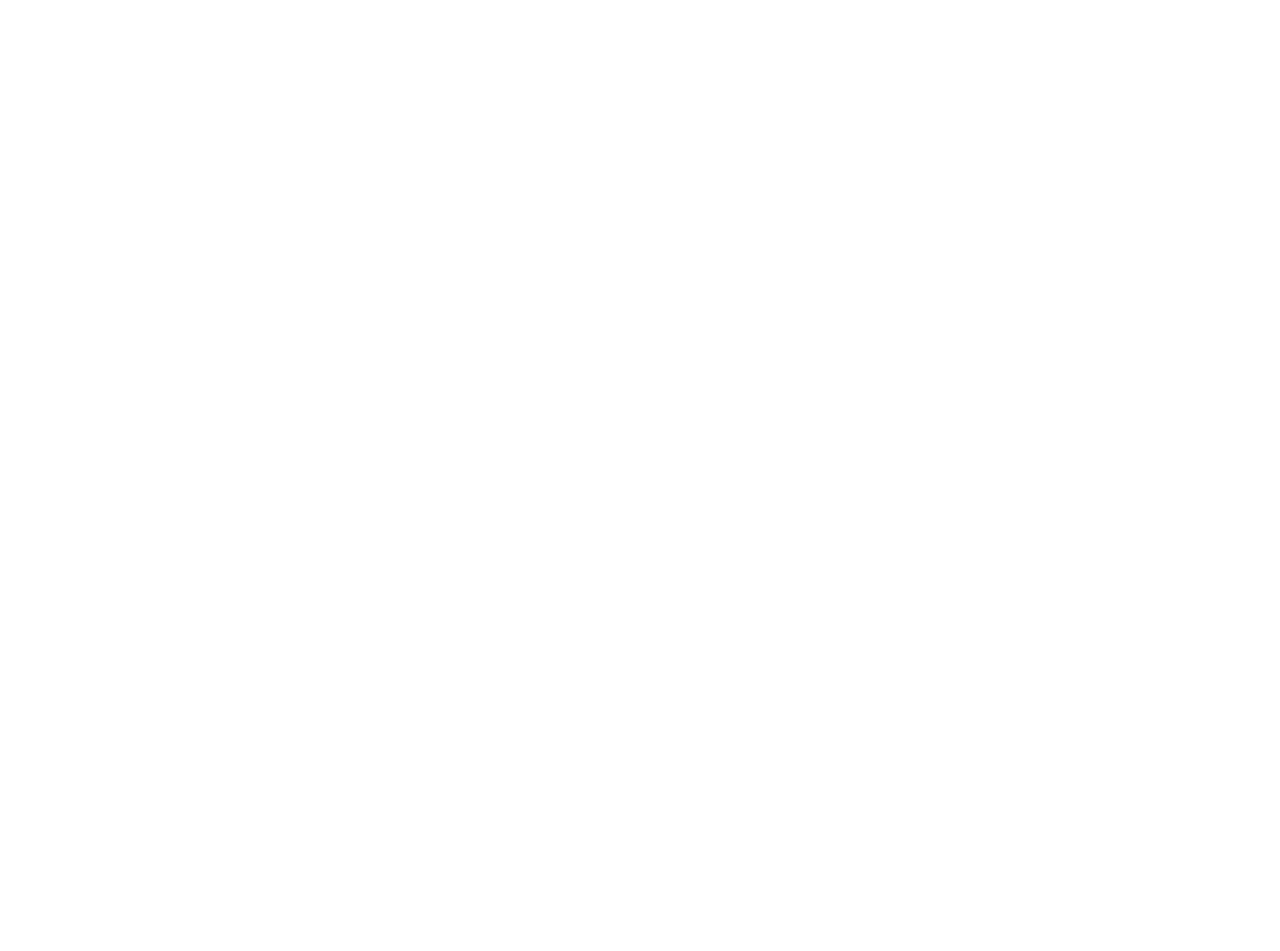
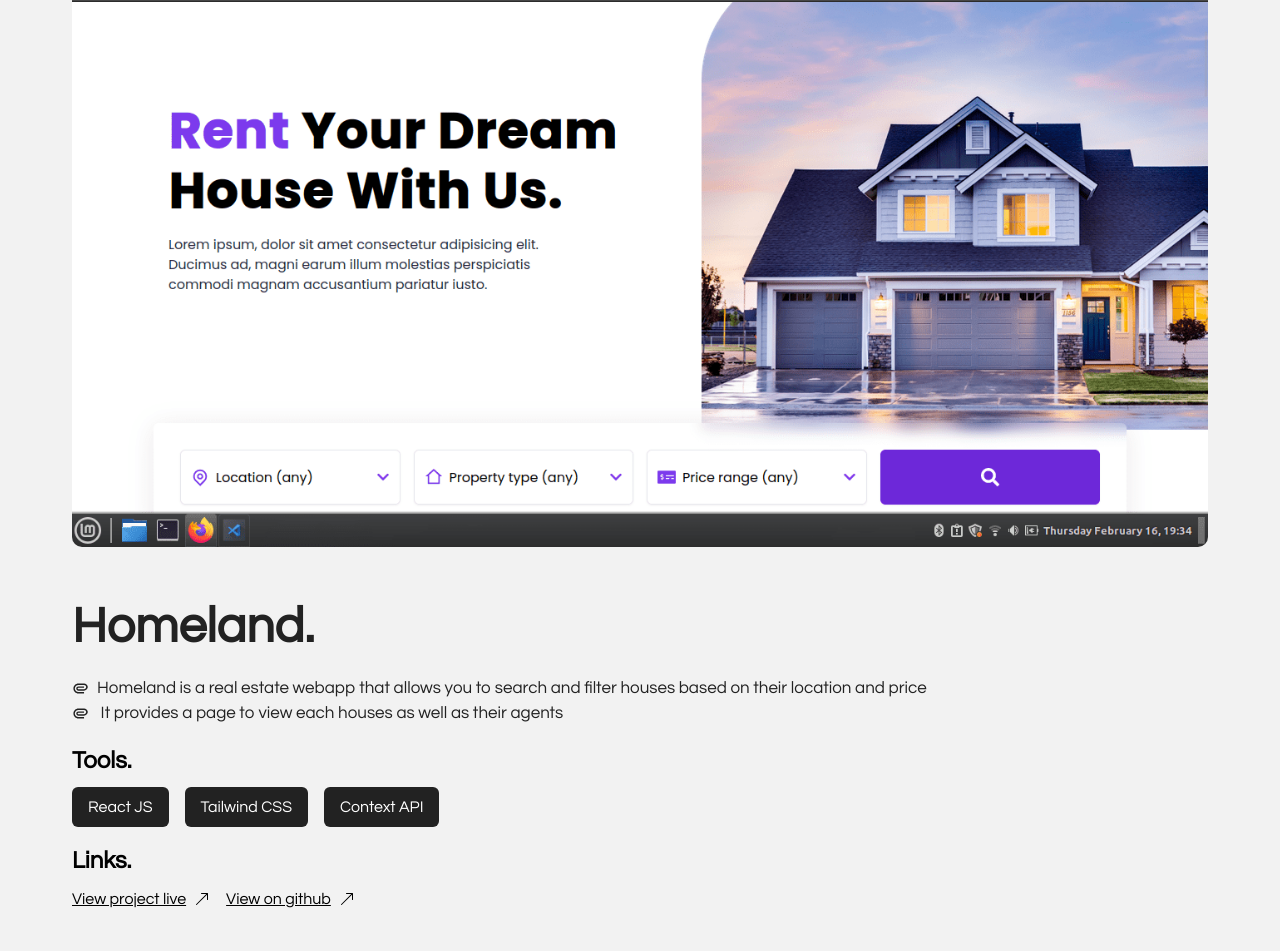
Before and after one commit to daniel-dunsin/portfolio-v2, a React (Create React App) app: page /portfolio/0 in a window 1280 px wide. Shown: the part 264-1215 px from the top of the page. Before the commit the page ends 800 px from the top, so only its background shows below. Built offline with nearby package versions, Linux system fonts and the light colour scheme.

Commit message:
finished single portfolio page

```diff
--- a/src/components/UI/FilterButtons.tsx
+++ b/src/components/UI/FilterButtons.tsx
@@ -5,7 +5,7 @@
   const { filterButtons, selectFilterButton, selectedFilterButton } =
     useGlobalContext();
   return (
-    <div className="max-w-[90vw] overflow-x-scroll horizontal-scrollbar  mx-auto">
+    <div className="max-w-[90vw] overflow-x-scroll horizontal-scrollbar  mx-auto pb-2">
       <header className="flex items-center justify-center min-w-fit">
         {filterButtons.map((button, index: number) => {
           return (
--- a/src/components/UI/singleProject.tsx
+++ b/src/components/UI/singleProject.tsx
@@ -1,12 +1,13 @@
 import React, { FC } from "react";
 import { IProject } from "../../types/types";
 import { Link } from "react-router-dom";
+import { BsSearch, BsViewStacked } from "react-icons/bs";
 
 type singleProjectProps = IProject;
 
 const SingleProject: FC<singleProjectProps> = (props) => {
   return (
-    <article className="min-w-[350px] relative h-[200px] overflow-hidden rounded-[10px] shadow-md">
+    <article className="min-w-[350px] hoverImg relative h-[200px] overflow-hidden rounded-[10px] shadow-md">
       {/* img container */}
       <div className="w-full h-full">
         <img
@@ -16,9 +17,17 @@
           loading="lazy"
         />
       </div>
-      <div className="absolute top-0 left-0 hoverText w-full h-full flex flex-col justify-end text-white font-bold p-6">
-        <h2>{props.name}</h2>
-        <Link to={"/portfolio/" + props.id}>View Project</Link>
+      <div className="absolute top-0 left-0 hoverText w-0 h-full overflow-hidden flex flex-col justify-end text-white font-bold p-6">
+        <h2 className="text-[18px] font-bold">{props.name}</h2>
+        <Link
+          to={"/portfolio/" + props.id}
+          className="px-3 py-2 bg-mainDarkColor max-w-fit rounded-md shadow-md flex items-center gap-x-4"
+        >
+          View Project
+          <span>
+            <BsSearch />
+          </span>
+        </Link>
       </div>
     </article>
   );
--- a/src/components/sections/Navbar.tsx
+++ b/src/components/sections/Navbar.tsx
@@ -12,8 +12,8 @@
           <img
             src={
               sidebarOpened
-                ? "./images/logo-white.png"
-                : "./images/logo-black.png"
+                ? "../images/logo-white.png"
+                : "../images/logo-black.png"
             }
             alt="Logo"
             loading="lazy"
--- a/src/components/sections/Sidebar.tsx
+++ b/src/components/sections/Sidebar.tsx
@@ -62,7 +62,7 @@
                 {link.text}
               </Link>
               <div
-                className={`underline ${
+                className={`custom-underline ${
                   location.pathname === link.href && "link-in-view"
                 }`}
               ></div>
--- a/src/context/index.tsx
+++ b/src/context/index.tsx
@@ -46,7 +46,7 @@
   },
 ];
 
-const projects: ProjectCategories[] = [
+export const projects: ProjectCategories[] = [
   {
     id: 0,
     name: "Web Pages",
@@ -221,7 +221,7 @@
           live: "",
           github: "/portfolio-v2",
         },
-        image: "",
+        image: "daniel-dunsin.png",
         tools: ["React JS", "Typescript", "Context API", "Tailwind CSS"],
       },
       {
@@ -260,7 +260,7 @@
           live: "https://daniel-memory-game.vercel.app",
           github: "/Memory-Game",
         },
-        image: "",
+        image: "memory-game.png",
         tools: ["React JS", "CSS", "Typescript"],
       },
       {
@@ -293,7 +293,7 @@
           live: "https://daniel-button-editor.vercel.app",
           github: "/Button-Editor",
         },
-        image: "button-editor",
+        image: "button-editor.png",
         tools: ["Next JS", "Styled Components", "Typescript"],
       },
     ],
--- a/src/index.css
+++ b/src/index.css
@@ -25,7 +25,7 @@
 
 .horizontal-scrollbar::-webkit-scrollbar {
   background-color: transparent;
-  height: 6px;
+  height: 5px;
 }
 
 .container {
@@ -45,20 +45,20 @@
   transition-delay: 0.4s;
 }
 
-.underline {
+.custom-underline {
   width: 0;
   height: 3px;
   transition: 0.4s;
   background-color: white;
   margin: 0 auto;
 }
-.link .underline.link-in-view {
+.link .custom-underline.link-in-view {
   width: 100%;
 }
-.link:hover .underline {
+.link:hover .custom-underline {
   width: 100%;
 }
-.sidebar-hidden .underline.link-in-view {
+.sidebar-hidden .custom-underline.link-in-view {
   width: 0% !important;
 }
 
@@ -112,17 +112,29 @@
 }
 
 /* experience */
-.experience .underline {
+.experience .custom-underline {
   @apply bg-mainDarkColor;
 }
-.experience-in-view .underline {
+.experience-in-view .custom-underline {
   width: 100%;
+}
+.hoverImg:hover .hoverText {
+  width: 100%;
+  opacity: 1;
 }
 
 .hoverText {
-  background: linear-gradient(
+  /* background: linear-gradient(
     to top,
     rgba(0, 0, 0, 0.9) 0%,
     rgba(255, 255, 255, 0.4) 90%
-  );
+  ); */
+  background-color: rgba(0, 0, 0, 0.6);
+  opacity: 0;
+  transition: 300ms;
 }
+
+.hoverText:hover {
+  width: 100%;
+  opacity: 1;
+}
--- a/src/pages/About.tsx
+++ b/src/pages/About.tsx
@@ -158,7 +158,7 @@
         <Title text="Experience." topOfPage={false} />
         <div className="flex gap-y-6 gap-x-[3rem] items-start my-8 md:flex-row flex-col">
           <div className="flex overflow-x-scroll w-full max-w-fit pb-3 flex-1 pt-2 horizontal-scrollbar">
-            <div className="flex md:flex-col gap-2 md:items-start md:justify-start justify-center items-center w-fit">
+            <div className="flex md:flex-col gap-2 md:items-start md:justify-start justify-center items-center min-w-fit">
               {companies?.map((company, index) => {
                 return (
                   <article
@@ -172,7 +172,7 @@
                     key={index}
                   >
                     <p>{company}</p>
-                    <div className="underline"></div>
+                    <div className="custom-underline"></div>
                   </article>
                 );
               })}
--- a/src/pages/Portfolio.tsx
+++ b/src/pages/Portfolio.tsx
@@ -20,11 +20,15 @@
         />
         <FilterButtons />
 
-        <div className="mt-4">
+        <div className="mt-4 mb-8">
           {filteredProjects.map((project, index: number) => {
             return (
               <section key={index}>
-                <Title topOfPage={false} text={project.name} smallSize={true} />
+                <Title
+                  topOfPage={false}
+                  text={project.name + ` (${project.projects.length})`}
+                  smallSize={true}
+                />
                 <div className="flex items-center justify-start overflow-x-scroll horizontal-scroll gap-[1rem] pb-2">
                   {project.projects.map((project, index) => {
                     return <SingleProject key={index} {...project} />;
--- a/src/pages/SinglePortfolio.tsx
+++ b/src/pages/SinglePortfolio.tsx
@@ -1,7 +1,82 @@
-import React from "react";
+import React, { useEffect, useState } from "react";
+import { BiPaperclip, BiShare } from "react-icons/bi";
+import { BsArrowUpRight, BsShare } from "react-icons/bs";
+import { useParams } from "react-router-dom";
+import Container from "../components/sections/Container";
+import Title from "../components/UI/Title";
+import { projects, useGlobalContext } from "../context";
+import { IProject } from "../types/types";
+const SinglePortfolio = () => {
+  const { id } = useParams();
+  const allProjects: IProject[] = [];
+  projects.forEach((project) => {
+    project.projects.forEach((project) => {
+      allProjects.push(project);
+    });
+  });
+  const project = allProjects.find(
+    (project) => project.id === parseInt(id as string)
+  );
 
-const SinglePortfolio = () => {
-  return <div>SinglePortfolio</div>;
+  return (
+    <Container nextPageLink={`/portfolio`} nextPageText={`View other projects`}>
+      <section className="w-full py-8">
+        <img
+          src={`../images/projects/${project?.image}`}
+          alt={project?.name}
+          className="w-full h-full object-contain object-center rounded-[10px]"
+          loading="lazy"
+        />
+        <Title topOfPage={false} text={(project?.name as string) + "."} />
+        <h3 className="mt-4 font-light text-[17px]">
+          {project?.desc.split(".").map((desc, index) => {
+            return (
+              <p key={index} className="text-mainDarkColor">
+                <span className="inline-block pr-2 align-middle">
+                  <BiPaperclip />
+                </span>
+                {desc}
+              </p>
+            );
+          })}
+        </h3>
+        <h3 className="font-bold text-[24px] mt-4">Tools.</h3>
+        <div className="mt-2 flex flex-wrap gap-4">
+          {project?.tools?.map((tool, index) => {
+            return (
+              <span
+                className="items-center px-4 py-2 rounded-md bg-mainDarkColor text-white cursor-pointer"
+                key={index}
+              >
+                {tool}
+              </span>
+            );
+          })}
+        </div>
+        <h3 className="mt-4 font-bold text-[24px] mb-2">Links.</h3>
+        <div className="flex gap-y-2 gap-x-4 w-full sm:flex-row flex-col">
+          {project?.links?.live && (
+            <a
+              target={"_blank"}
+              href={project?.links?.live}
+              className="underline flex items-center gap-x-2 min-w-fit"
+            >
+              View project live <BsArrowUpRight />
+            </a>
+          )}
+          {project?.links?.github && (
+            <a
+              target={"_blank"}
+              href={"https://github.com/daniel-dunsin" + project?.links?.github}
+              className="underline flex items-center gap-x-2 min-w-fit"
+            >
+              View on github <BsArrowUpRight />
+            </a>
+          )}
+        </div>
+      </section>
+    </Container>
+  );
 };
 
 export default SinglePortfolio;
```
